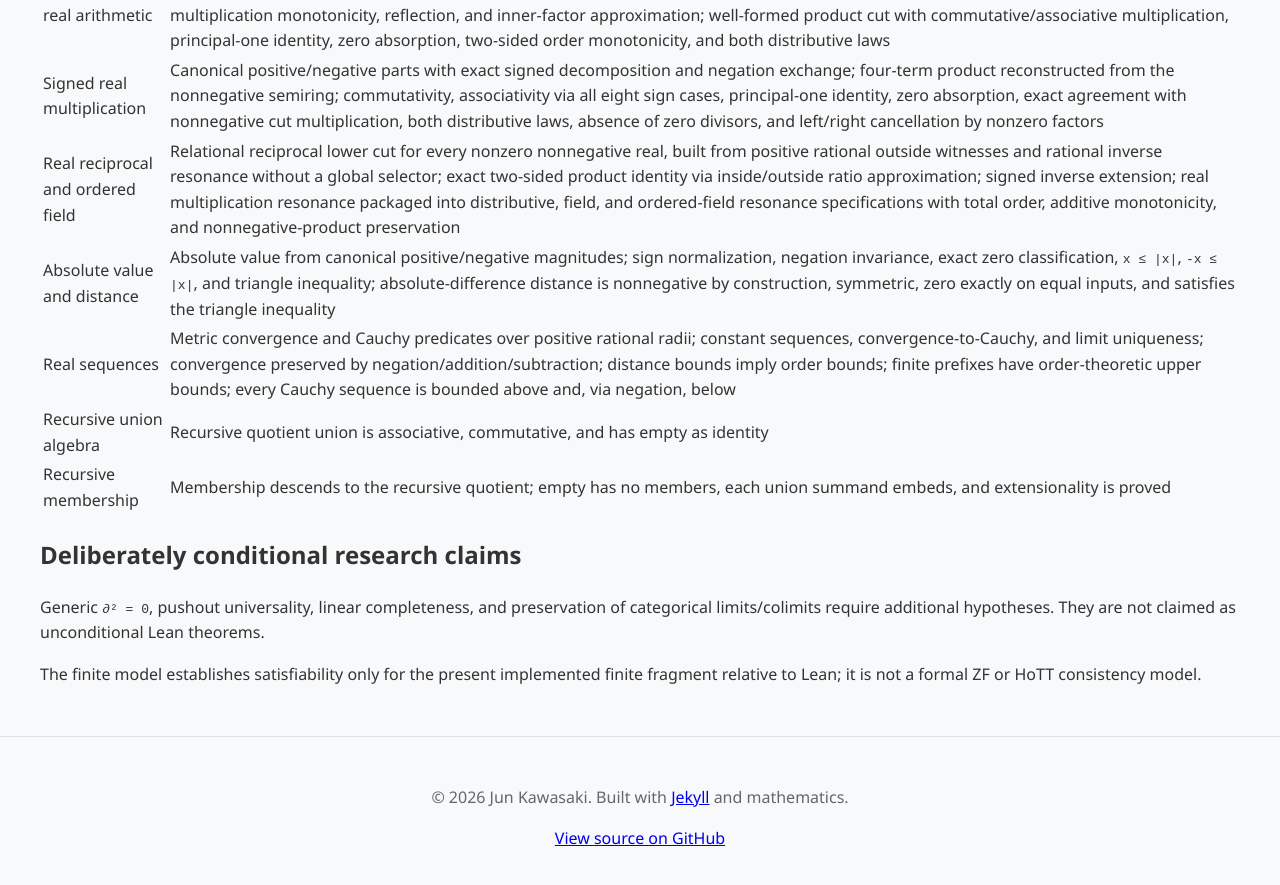
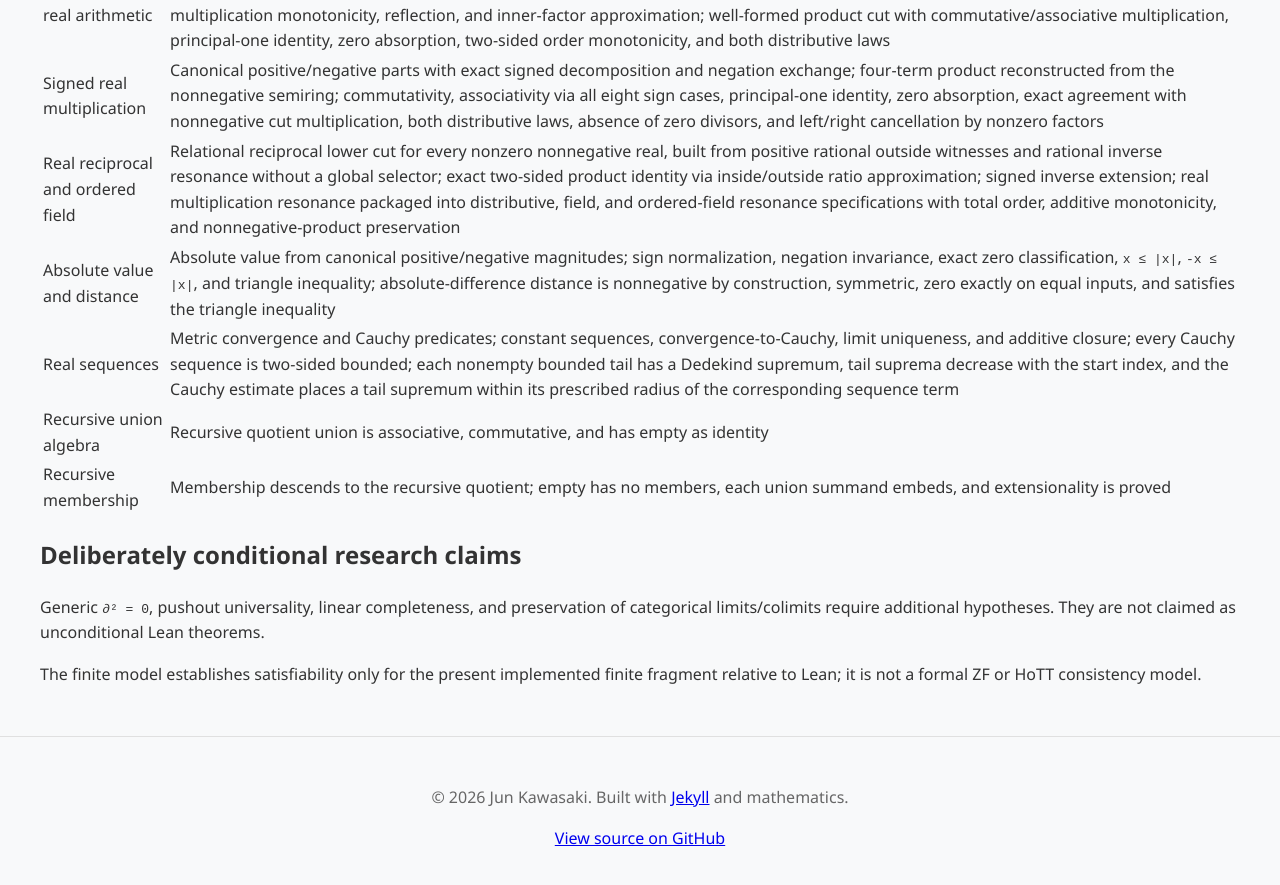
Before and after one commit to com-junkawasaki/inc, a Jekyll site: the page built from docs/verification.md, in a window 1280 px wide and 900 px high, scrolled down 2711 px. Shown: the top 885 px of the window. Built offline with Jekyll 4.4.1, drawn with Linux system fonts in a browser that asks for light colours.

Commit message:
feat(inc): construct Cauchy tail suprema

```diff
--- a/docs/verification.md
+++ b/docs/verification.md
@@ -45,7 +45,7 @@ the triangle example.
 | Signed real multiplication | Canonical positive/negative parts with exact signed decomposition and negation exchange; four-term product reconstructed from the nonnegative semiring; commutativity, associativity via all eight sign cases, principal-one identity, zero absorption, exact agreement with nonnegative cut multiplication, both distributive laws, absence of zero divisors, and left/right cancellation by nonzero factors |
 | Real reciprocal and ordered field | Relational reciprocal lower cut for every nonzero nonnegative real, built from positive rational outside witnesses and rational inverse resonance without a global selector; exact two-sided product identity via inside/outside ratio approximation; signed inverse extension; real multiplication resonance packaged into distributive, field, and ordered-field resonance specifications with total order, additive monotonicity, and nonnegative-product preservation |
 | Absolute value and distance | Absolute value from canonical positive/negative magnitudes; sign normalization, negation invariance, exact zero classification, `x ≤ |x|`, `-x ≤ |x|`, and triangle inequality; absolute-difference distance is nonnegative by construction, symmetric, zero exactly on equal inputs, and satisfies the triangle inequality |
-| Real sequences | Metric convergence and Cauchy predicates over positive rational radii; constant sequences, convergence-to-Cauchy, and limit uniqueness; convergence preserved by negation/addition/subtraction; distance bounds imply order bounds; finite prefixes have order-theoretic upper bounds; every Cauchy sequence is bounded above and, via negation, below |
+| Real sequences | Metric convergence and Cauchy predicates; constant sequences, convergence-to-Cauchy, limit uniqueness, and additive closure; every Cauchy sequence is two-sided bounded; each nonempty bounded tail has a Dedekind supremum, tail suprema decrease with the start index, and the Cauchy estimate places a tail supremum within its prescribed radius of the corresponding sequence term |
 | Recursive union algebra | Recursive quotient union is associative, commutative, and has empty as identity |
 | Recursive membership | Membership descends to the recursive quotient; empty has no members, each union summand embeds, and extensionality is proved |
 
```
Also changed, not shown: docs/adr/2607121930-resonance-as-central-primitive.md (+4 -1 lines), docs/status.md (+3 -1 lines), 1 other file.
